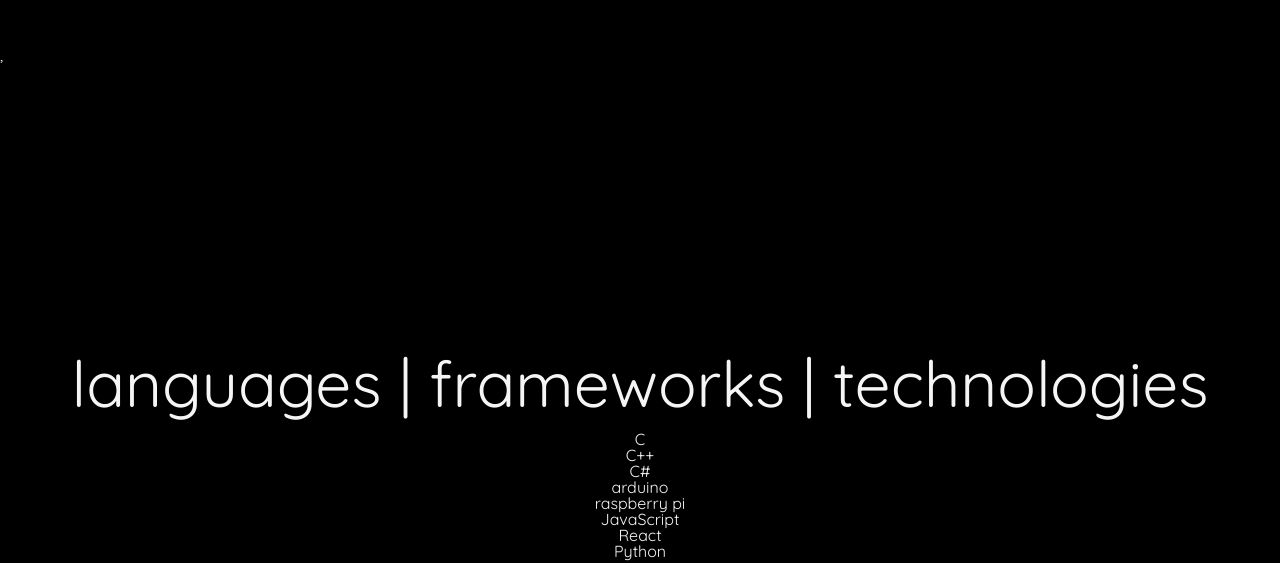
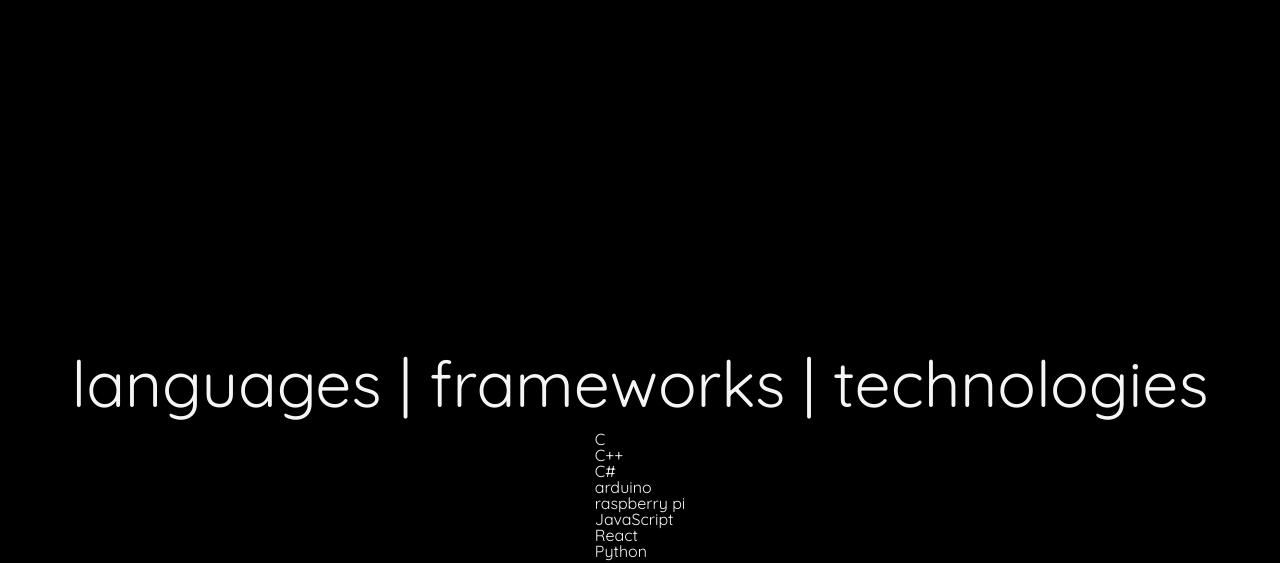
Before and after one commit to lcolias/MyReactWebsite, a React (Create React App) app: page /MyReactWebsite/skills in a window 1280 px wide. Shown: the part 753-1316 px from the top of the page. Built offline with nearby package versions, Linux system fonts and the light colour scheme; no server answers.

Commit message:
Updated Landing page layout issue

```diff
--- a/src/App.css
+++ b/src/App.css
@@ -1,11 +1,3 @@
 .App {
   background-color: black;
-  height: 100vh;
-  text-align: center;
 }
-
-@font-face {
-  font-family: "Futura Bold";   /*Can be any text*/
-  src: local("Futura Bold"),
-    url('./fonts/Futura\ Bold.otf') format("opentype");
-}
--- a/src/App.js
+++ b/src/App.js
@@ -13,12 +13,11 @@
 
 import Navbar from './components/Navbar/Navbar';
 
-function App(props) {
+function App() {
 
   const [color, setColor] = useState(null);
 
   return (
-      //<GitHubUser login="lcolias"/>
       <>
         <div className='App'>
 
--- a/src/components/Contact/Contact.css
+++ b/src/components/Contact/Contact.css
@@ -1,6 +1,3 @@
-section {
-
-}
 
 .contact-page{
     display: flex;
--- a/src/components/Home/Home.css
+++ b/src/components/Home/Home.css
@@ -1,15 +1,6 @@
 
-/*special fonts*/
-
-.company-font{
-    font-family: Futura Bold;
-}
 
 /*styles*/
-
-body {
-    background-color: black;
-}
 
 h1 {
     font-size: 4rem;
@@ -19,24 +10,25 @@
     font-size: 3rem;
 }
 
-p {
-
-}
 
 h1,h2,p {
-    padding: 16px;
+    margin: 16px;
 }
 
 .main-container{
-    display: grid;
-    place-items: center;
-    align-content: center;
+    display: flex;
+    flex-direction: column;
+    align-items: center;
+    justify-content: center;
+
     min-height: 100vh;
+
+    margin: 0 auto;
+
+    overflow-x: hidden;
 }
 
 .project-preview {
-    width: 100vw;
-
     display: flex;
     flex-flow: row wrap;
     justify-content: center;
@@ -155,78 +147,3 @@
 .delay-5 {
     transition-delay: 1s;
 }
-
-
-
-
-/*Tablet min-width*/
-@media all and (min-width: 700px) {
-    .pos1 {
-        width: 25%;
-        height: 100%;
-
-        top: 0;
-        left: 0;
-    }
-
-    .pos2{
-        width: 50%;
-        height: 25%;
-
-        top: 0%;
-        left: 25%;
-    }
-
-    .pos3{
-        width: 25%;
-        height: 50%;
-
-        top: 0%;
-        right: 0;
-    }
-
-}
-
-@media all and (min-width: 960px){
-    .pos1 {
-        width: 25%;
-        height: 100%;
-
-        top: 0;
-        left: 0;
-    }
-
-    .pos2{
-        width: 50%;
-        height: 25%;
-
-        top: 0%;
-        left: 25%;
-    }
-
-    .pos3{
-        width: 25%;
-        height: 33%;
-
-        top: 0%;
-        right: 0;
-    }
-
-    .pos4{
-        width: 12.5%;
-        height: 33%;
-
-        top: 33%;
-        right: 0;
-    }
-
-    .pos5{
-        width: 25%;
-        height: 33%;
-
-        top: 66%;
-        right: 0;
-    }
-
-
-}
--- a/src/components/Home/Home.js
+++ b/src/components/Home/Home.js
@@ -35,10 +35,8 @@
 
     return(
         <>
-            <div>
-
             {/* intro section: introRef observer reference triggers basic translateX transition animation */}
-                <section ref={introRef} className='introduction main-container'>
+            <section ref={introRef} className='main-container'>
 
                 <h1 className={`hidden ${introInview ? 'show' : '' }`}>howdy patna's</h1>
                 <h2 className={`hidden ${introInview ? 'show' : '' }`}>the name's luke</h2>
@@ -50,7 +48,7 @@
             <section ref={aboutRef} className='about main-container'>
 
                 <h2 className={`hiddena ${aboutInView ? 'show' : '' }`}>about me <Link className='pg-link' to='about'>🤵🏻</Link></h2>
-                    <p  className={`hiddena ${aboutInView ? 'show' : '' }`}>i'm a software engineer currently working at <b className='company-font'>NORTHROP GRUMMAN</b>. </p>
+                <p  className={`hiddena ${aboutInView ? 'show' : '' }`}>i'm a software engineer currently working at <b className='company-font company-text-fill-hover'>NORTHROP GRUMMAN</b>. </p>
                 <p  className={`hiddena ${aboutInView ? 'show' : '' }`}>i have an affinity for clean and simple solutions to complex and sophiscicated problems. </p>
 
             </section>
@@ -92,7 +90,6 @@
 
             </section>
 
-            </div>
         </>
     );
 }
--- a/src/components/Navbar/Navbar.css
+++ b/src/components/Navbar/Navbar.css
@@ -1,18 +1,9 @@
-/*Base Styling*/
-* {
-    box-sizing: border-box;
-    padding: 0;
-    margin: 0;
-
-    font-family: 'Quicksand';
-    text-decoration: none;
-}
 
 /* main navbar container styles */
 .navbar {
     /* position styles */
     position: fixed;
-    width:100%;
+    width:100vw;
     top: 0;
     left: 0;
     z-index: 1;
@@ -23,7 +14,6 @@
 
     /* visual styles */
     padding: 8px 16px;
-    background-color: transparent;
 }
 
 /* navbar logo styles */
--- a/src/index.css
+++ b/src/index.css
@@ -1,4 +1,4 @@
-
+/*** CSS RESET ***/
 * {
 	box-sizing: border-box;
 }
@@ -22,17 +22,25 @@
 	font-size: 100%;
 	font: inherit;
 	vertical-align: baseline;
+  	color: whitesmoke;
+	text-decoration: none;
 
-  	color: whitesmoke;
 }
+
 /* HTML5 display-role reset for older browsers */
 article, aside, details, figcaption, figure,
 footer, header, hgroup, menu, nav, section {
 	display: block;
 }
+
 body {
 	line-height: 1;
+	margin: 0;
+	font-family: 'Quicksand', sans-serif;
+	-webkit-font-smoothing: antialiased;
+	-moz-osx-font-smoothing: grayscale;
 }
+
 ol, ul {
 	list-style: none;
 }
@@ -48,14 +56,25 @@
 	border-collapse: collapse;
 	border-spacing: 0;
 }
-body {
-  margin: 0;
-  font-family: 'Quicksand', sans-serif;
-  -webkit-font-smoothing: antialiased;
-  -moz-osx-font-smoothing: grayscale;
+
+code {
+	font-family: source-code-pro, Menlo, Monaco, Consolas, 'Courier New',
+	monospace;
 }
 
-code {
-  font-family: source-code-pro, Menlo, Monaco, Consolas, 'Courier New',
-    monospace;
+/*** CUSTOM FONTS ***/
+@font-face {
+	font-family: "Futura Bold";   /*Can be any text*/
+	src: local("Futura Bold"),
+	  url('./fonts/Futura\ Bold.otf') format("opentype");
 }
+
+
+/*** GLOBAL VAR & CLASSES ***/
+:root {
+	--company-logo-color: #012699;
+}
+
+.company-font{
+    font-family: Futura Bold;
+}
--- a/src/index.js
+++ b/src/index.js
@@ -12,7 +12,7 @@
     <Router basename='/MyReactWebsite'>
       <ScrollToTop />
       <App authorized={true}/>
-    </Router>,
+    </Router>
   </React.StrictMode>
 );
 
```
Also changed, not shown: 1 other file (tests, documents, lock files or other folders). Lines whose indentation alone changed are shown as unchanged.
